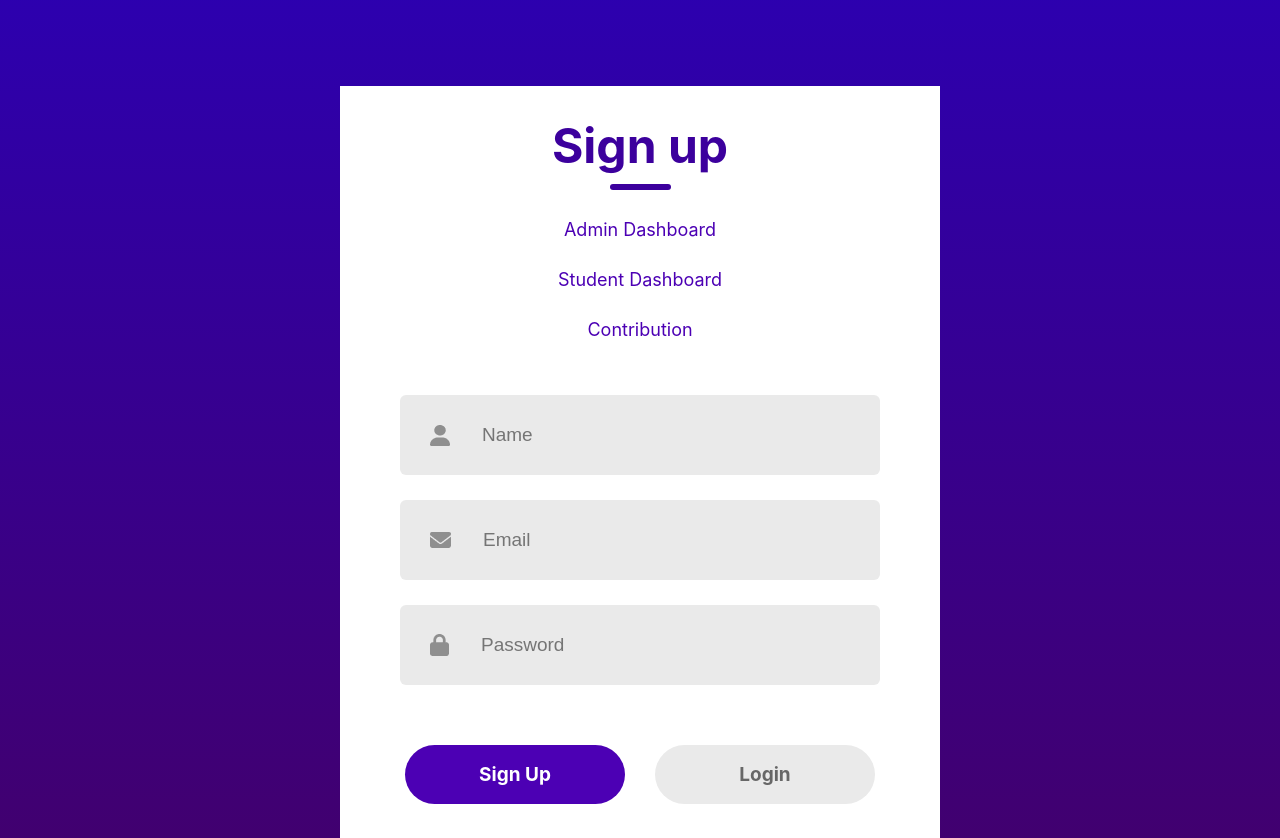
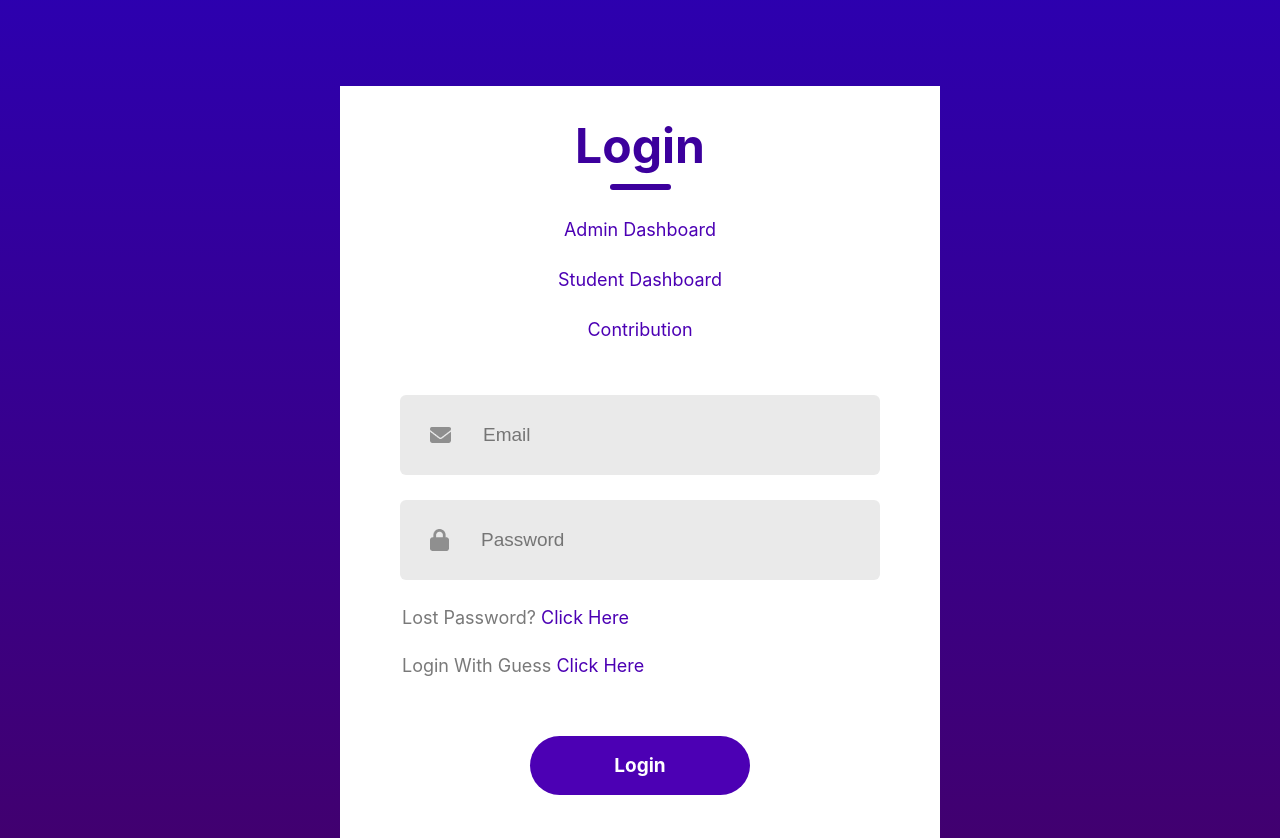
Before and after one commit to ndgh1606/login, a React (Create React App) app: page / in a window 1280 px wide. Shown: the part 114-952 px from the top of the page. Built offline with nearby package versions, Linux system fonts and the light colour scheme.

Commit message:
fix loginsignup

```diff
--- a/src/Components/LoginSignup/Loginsignup.jsx
+++ b/src/Components/LoginSignup/Loginsignup.jsx
@@ -1,15 +1,12 @@
 import React, { useState } from 'react';
 import './LoginSignup.css';
-import user_icon from '../Assets/person.png';
 import email_icon from '../Assets/email.png';
 import password_icon from '../Assets/password.png';
 import { Link } from 'react-router-dom'; // Import Link from React Router
 
 export const Loginsignup = () => {
-    const [action, setAction] = useState('Sign up');
-    const handleActionChange = (newAction) => {
-        setAction(newAction);
-    };
+    const [action, setAction] = useState('Login');
+
     return (
         <div className='container'>
             <div className='header'>
@@ -20,11 +17,6 @@ export const Loginsignup = () => {
                 <Link to='/contribution' className='contribution-link'>Contribution</Link>
             </div>
             <div className="inputs">
-                {action==='Login'?<div></div>:<div className="input">
-                    <img src={user_icon} alt="" />
-                    <input type="text" placeholder='Name'/>
-                </div>}
-
                 <div className="input">
                     <img src={email_icon} alt="" />
                     <input type="email" placeholder='Email' />
@@ -35,10 +27,11 @@ export const Loginsignup = () => {
                 </div>
             </div>
             {action === 'Login' && <div className="forgot-password">Lost Password? <span>Click Here</span></div>}
+            {action === 'Login' && <div className="forgot-password">Login With Guess <span>Click Here</span></div>}
 
-                <div className="submit-container">
-                <div className={action === "Login" ? 'submit gray' : 'submit'} onClick={() => handleActionChange('Sign up')}>Sign Up</div>
-                <div className={action === 'Sign up' ? 'submit gray' : 'submit'} onClick={() => handleActionChange('Login')}>Login</div>
+            <div className="submit-container">
+
+                <div className={action === 'Sign up' ? 'submit gray' : 'submit'} onClick={() => setAction('Login')}>Login</div>
             </div>
         </div>
     );
```
